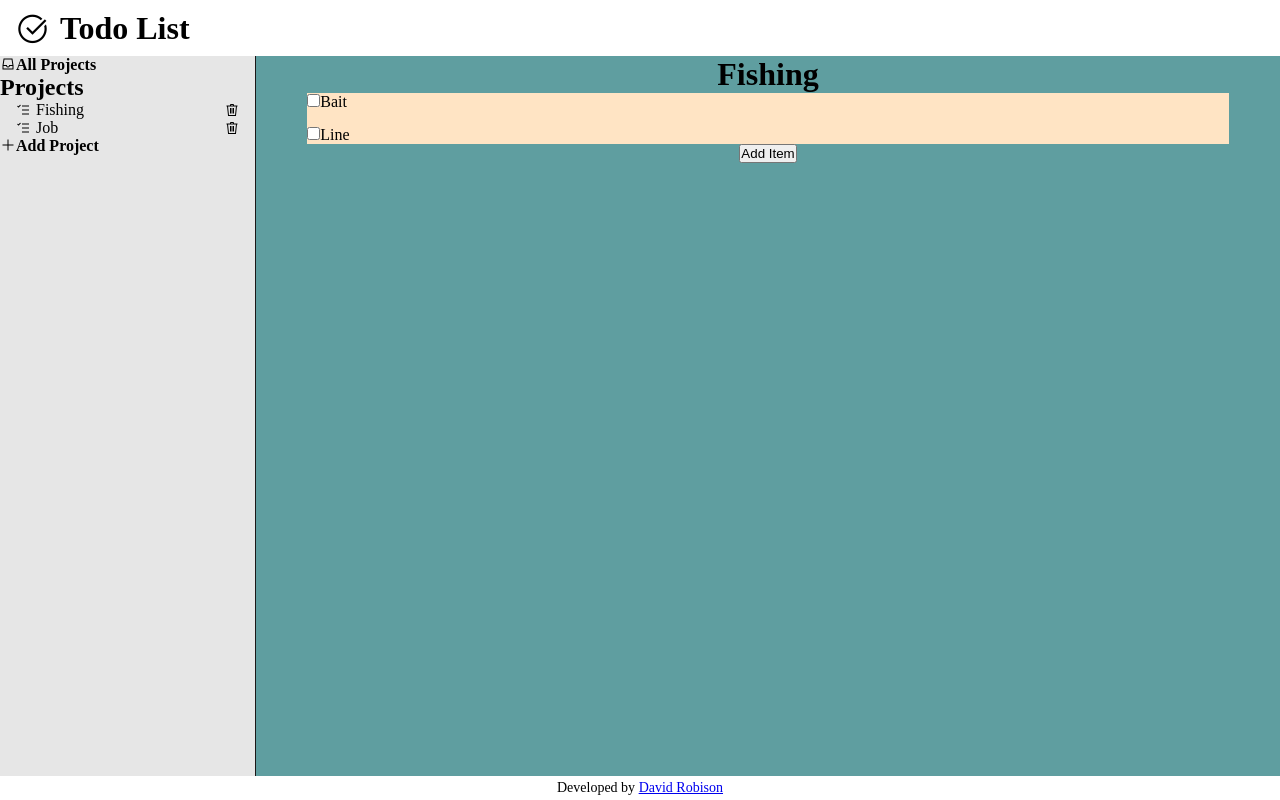
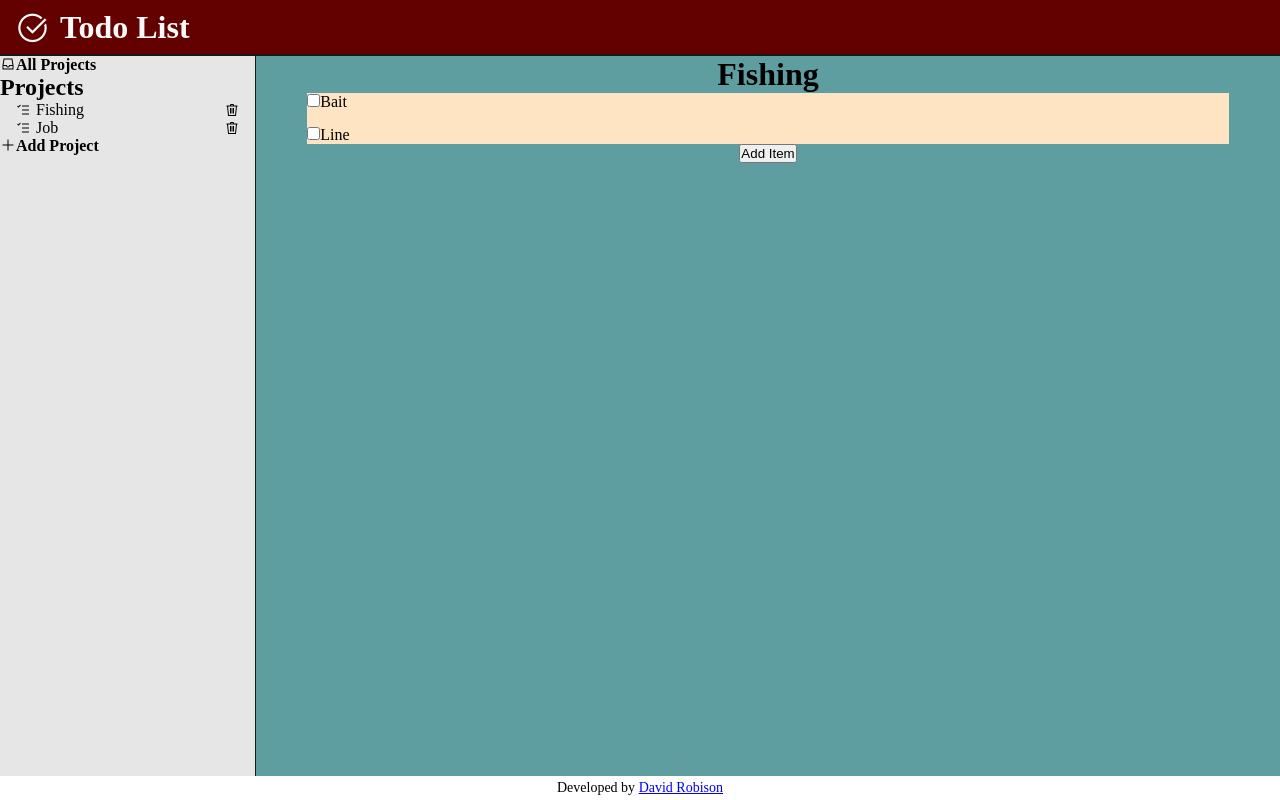
Before and after one commit to robisonwebdev/todo-react, a React (Create React App) app: page / in a window 1280 px wide. Built offline with nearby package versions, Linux system fonts and the light colour scheme.

Commit message:
Added background-color, border-bottom, and color to #Header.

```diff
--- a/src/styles/Header.css
+++ b/src/styles/Header.css
@@ -5,6 +5,9 @@
     align-items: center;
     gap: 10px;
 
+    background-color: var(--red);
+    border-bottom: 2px solid var(--black);
+    color: var(--white);
     padding-left: 15px;
 
     height: 7%;
```
